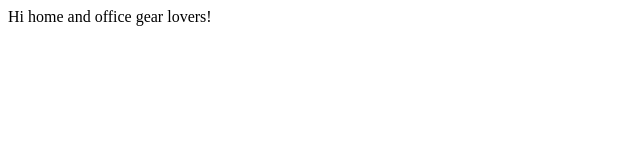
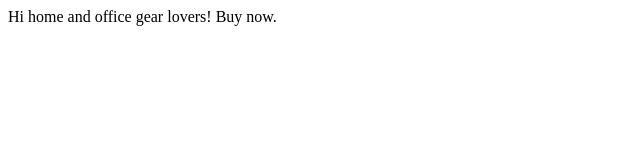
Before and after one commit to tylerashworth/homeandofficegear, a plain HTML site: page index.html in a window 1280 px wide. Shown: the full height of the page, 0-640 px from the left. Drawn offline with Linux system fonts and the light colour scheme.

Commit message:
more options added

```diff
--- a/index.html
+++ b/index.html
@@ -4,6 +4,6 @@
     <title>Test Launch</title>
   </head>
   <body>
-    Hi home and office gear lovers!
+    Hi home and office gear lovers! Buy now.
   </body>
 </html>
```
